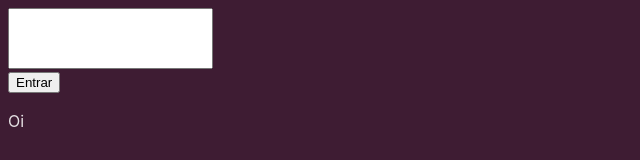
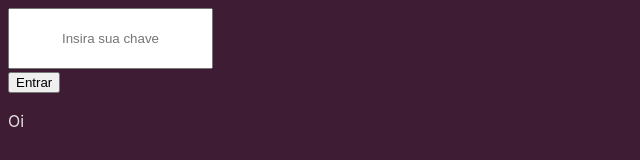
Before and after one commit to ChimiWei/meu-time-project, a React (Vite) app: page / in a window 1280 px wide. Shown: the top 160 px of the page, without its empty margins (0-640 px from the left). Built offline with nearby package versions, Linux system fonts and the light colour scheme.

Commit message:
input value change test

```diff
--- a/src/components/CustomInput/CustomInput.tsx
+++ b/src/components/CustomInput/CustomInput.tsx
@@ -19,7 +19,7 @@ export const CustomInput = (props: InputProps) => {
 
 return(
     <>
-    <StyledInput value={key} onChange={handleChange}/> <button onClick={handleClick}> Entrar </button>
+    <StyledInput value={key} onChange={handleChange} placeholder="Insira sua chave" /> <button onClick={handleClick}> Entrar </button>
     </>
 )
 
```
Also changed, not shown: 1 other file (tests, documents, lock files or other folders).
